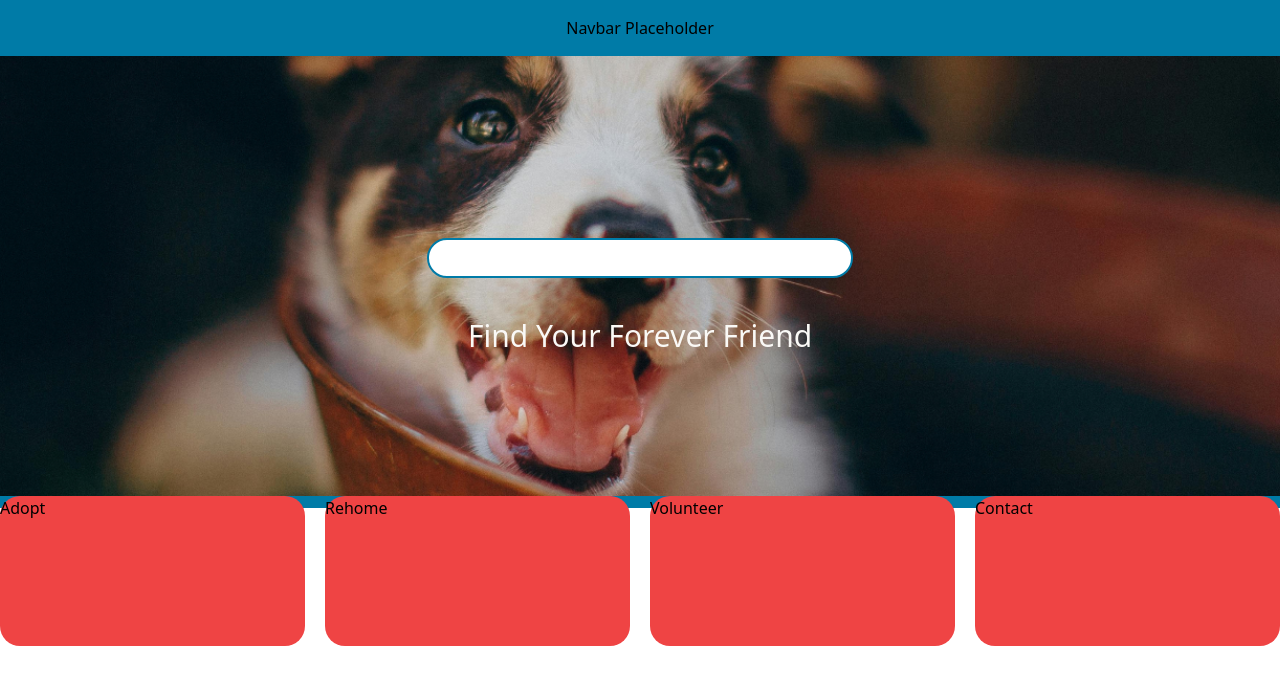
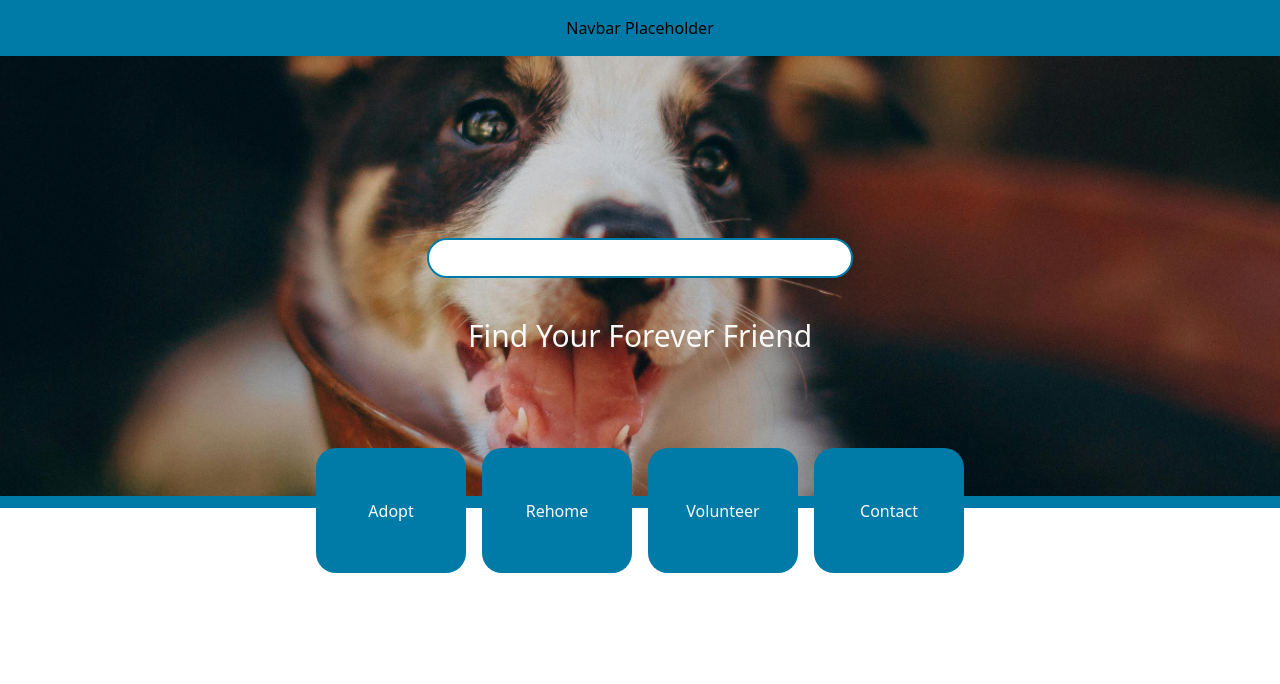
Before and after one commit to ScaiaAguinaga/pet-adoption-site, a React (Vite) app: page / in a window 1280 px wide. Shown: the top 684 px of the page. Built offline with nearby package versions, Linux system fonts and the light colour scheme.

Commit message:
Finished working on hero section buttons

```diff
--- a/src/pages/Home.jsx
+++ b/src/pages/Home.jsx
@@ -1,19 +1,38 @@
 import "../styles.css";
+import { Link } from "react-router-dom";
 
 const Home = () => {
   return (
     <>
-      {/* hero section */}
+      {/* Hero Section */}
       <div className="flex h-[440px] flex-col items-center justify-center gap-10 bg-hero-image bg-cover bg-center">
-        <inpu className="mt-10 h-10 w-1/3 rounded-[20px] border-2 border-cerulean bg-white"></inpu>
+        <input className="mt-10 h-10 w-1/3 rounded-[20px] border-2 border-cerulean bg-white"></input>
         <div className="text-offwhite text-3xl">Find Your Forever Friend</div>
       </div>
-      <div className="grid h-3 grid-cols-4 gap-5 bg-cerulean">
-        <button className="flex h-[150px] rounded-[20px] bg-red-500">Adopt</button>
-        <button className="flex h-[150px] rounded-[20px] bg-red-500">Rehome</button>
-        <button className="flex h-[150px] rounded-[20px] bg-red-500">Volunteer</button>
-        <button className="flex h-[150px] rounded-[20px] bg-red-500">Contact</button>
+      {/* Hero Section Buttons */}
+      <div className="mb-36 flex h-3 justify-center bg-cerulean">
+        <Link to="/Test">
+          <button className="text-offwhite hover:border-offwhite relative bottom-12 mx-2 flex h-[125px] w-[150px] items-center justify-center rounded-[20px] bg-cerulean hover:border-2">
+            Adopt
+          </button>
+        </Link>
+        <Link to="/Test">
+          <button className="text-offwhite hover:border-offwhite relative bottom-12 mx-2 flex h-[125px] w-[150px] items-center justify-center rounded-[20px] bg-cerulean hover:border-2">
+            Rehome
+          </button>
+        </Link>
+        <Link to="/Test">
+          <button className="text-offwhite hover:border-offwhite relative bottom-12 mx-2 flex h-[125px] w-[150px] items-center justify-center rounded-[20px] bg-cerulean hover:border-2">
+            Volunteer
+          </button>
+        </Link>
+        <Link to="/Test">
+          <button className="text-offwhite hover:border-offwhite relative bottom-12 mx-2 flex h-[125px] w-[150px] items-center justify-center rounded-[20px] bg-cerulean hover:border-2">
+            Contact
+          </button>
+        </Link>
       </div>
+      {/* New Pals */}
     </>
   );
 };
--- a/src/pages/Test.jsx
+++ b/src/pages/Test.jsx
@@ -1,19 +1,13 @@
 import "../styles.css";
+import { Link } from "react-router-dom";
 
 const Test = () => {
   return (
-    <>
-      {/* hero section */}
-      <div className="flex h-[440px] flex-col items-center justify-center gap-10 bg-hero-image bg-cover bg-center">
-        {/* hero section search bar */}
-        <div className="mt-20 flex h-12 w-1/3 items-center justify-center rounded-[20px] border-2 border-cerulean bg-white">
-          <div>Put Magnifying Glass</div>
-        </div>
-        {/* call to action */}
-        <div className="text-[40px] text-white">Find Your Forever Friend</div>
-      </div>
-      <div className="flex h-3 grid-cols-4 justify-center gap-10 bg-cerulean"></div>
-    </>
+    <div className="text-offwhite h-40 w-40 bg-red-500 rounded-[20px] m-auto flex">
+      <Link to="/" className="w-full h-full flex items-center justify-center">
+        Back Home
+      </Link>
+    </div>
   );
 };
 
```
